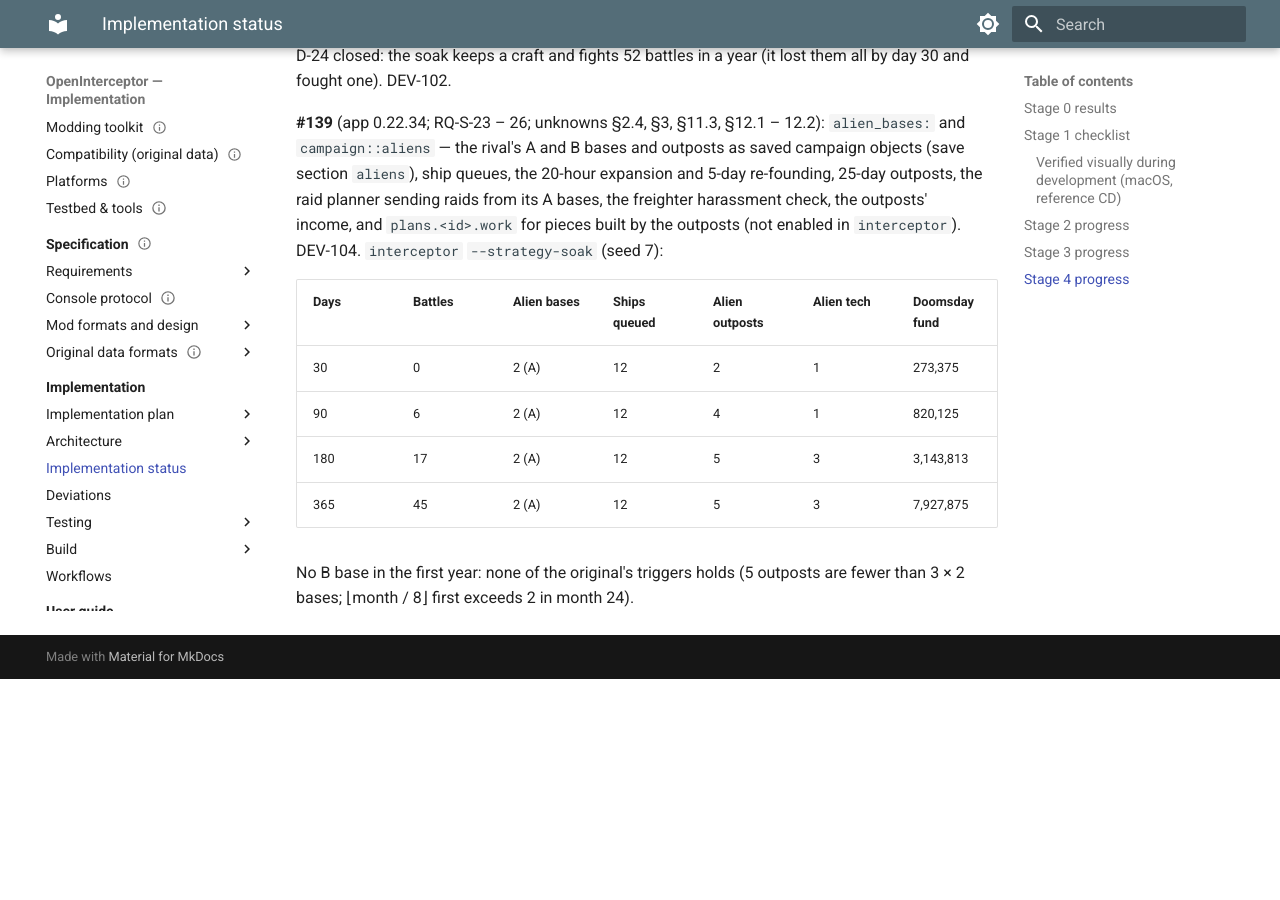
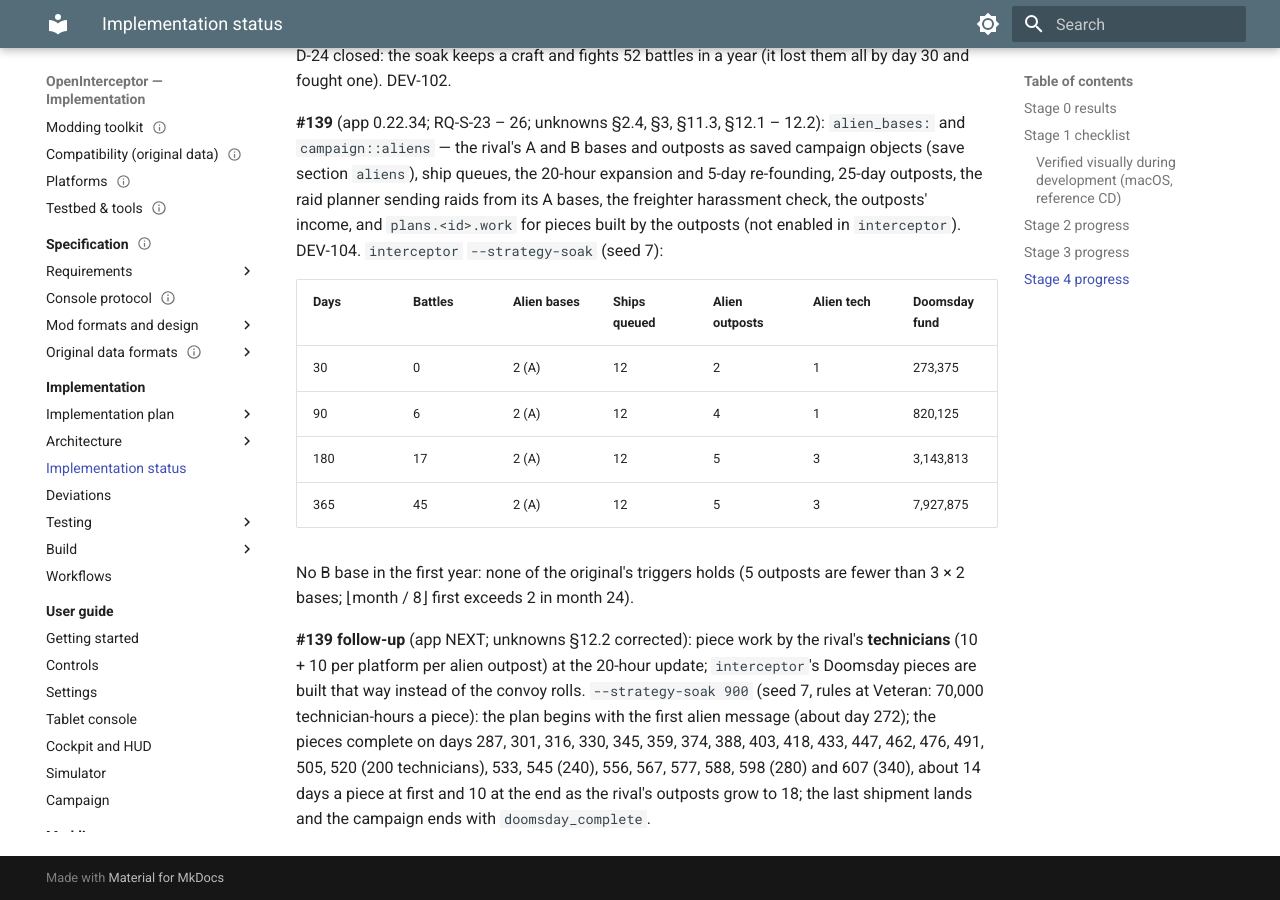
Before and after one commit to bbogovich/OpenInterceptor, an MkDocs documentation site: the page built from docs/implementation/status.md, in a window 1280 px wide and 900 px high, scrolled down 37364 px. Built offline with MkDocs 1.6.1 and Material for MkDocs 9.7.7, drawn with Linux system fonts in a browser that asks for light colours; before the commit the page ends 38043 px from its top, so only the background shows below that.

Commit message:
Doomsday pieces by the rival's technicians (#139 follow-up, app NEXT)
Story (plans work in technician-hours), DEV-104, status with the
pieces' completion days, unit tests.

Issue: #139

Co-Authored-By: Claude Opus 5.5 <noreply@anthropic.com>

```diff
--- a/docs/implementation/status.md
+++ b/docs/implementation/status.md
@@ -701,3 +701,12 @@ sending raids from its A bases, the freighter harassment check, the outposts' in
 
 No B base in the first year: none of the original's triggers holds (5 outposts are fewer than
 3 × 2 bases; ⌊month / 8⌋ first exceeds 2 in month 24).
+
+**#139 follow-up** (app NEXT; unknowns §12.2 corrected): piece work by the rival's **technicians**
+(10 + 10 per platform per alien outpost) at the 20-hour update; `interceptor`'s Doomsday pieces are
+built that way instead of the convoy rolls. `--strategy-soak 900` (seed 7, rules at Veteran: 70,000
+technician-hours a piece): the plan begins with the first alien message (about day 272); the pieces
+complete on days 287, 301, 316, 330, 345, 359, 374, 388, 403, 418, 433, 447, 462, 476, 491, 505,
+520 (200 technicians), 533, 545 (240), 556, 567, 577, 588, 598 (280) and 607 (340), about 14 days a
+piece at first and 10 at the end as the rival's outposts grow to 18; the last shipment lands and the
+campaign ends with `doomsday_complete`.
```
Also changed, not shown: docs/implementation/deviations/index.md (+1 -1 lines), docs/implementation/testing/unit-tests.md (+1 -1 lines), docs/modding/story.md (+1 -1 lines).
